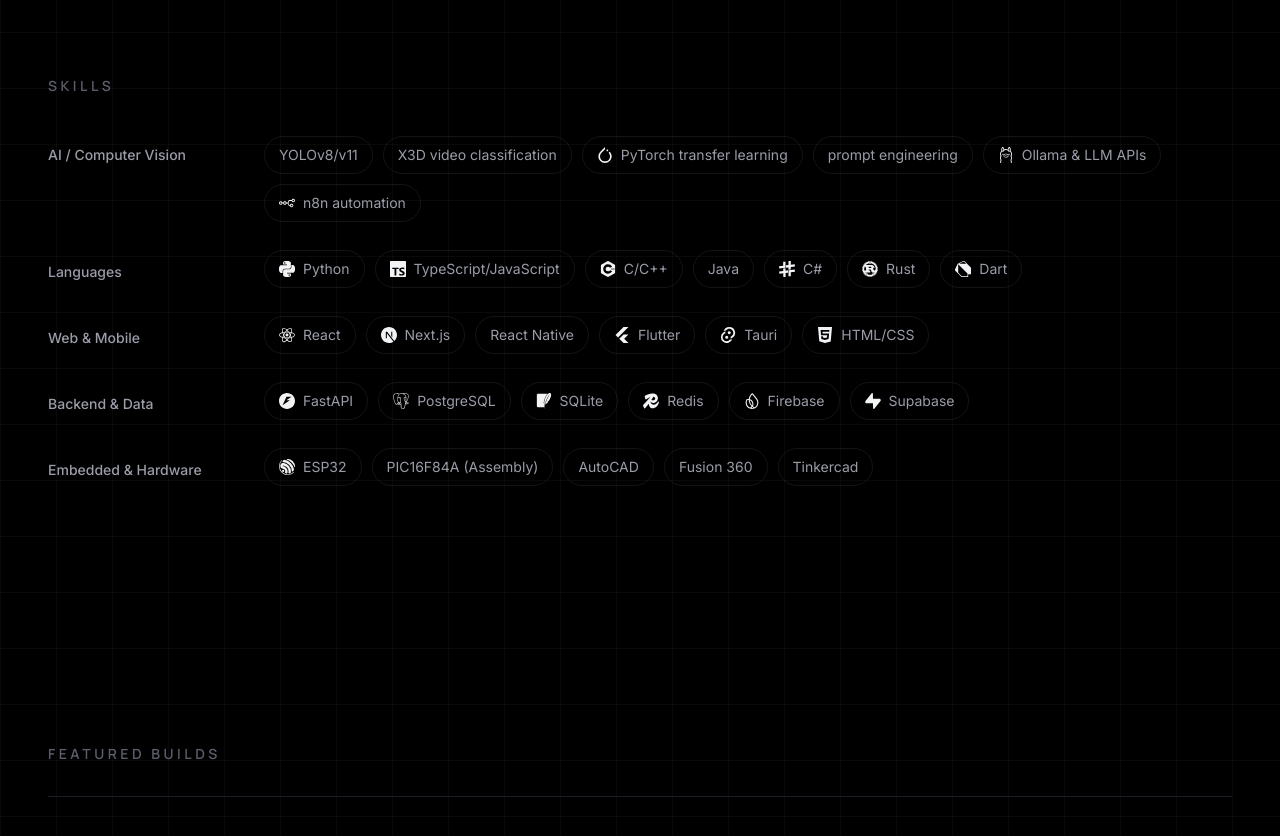
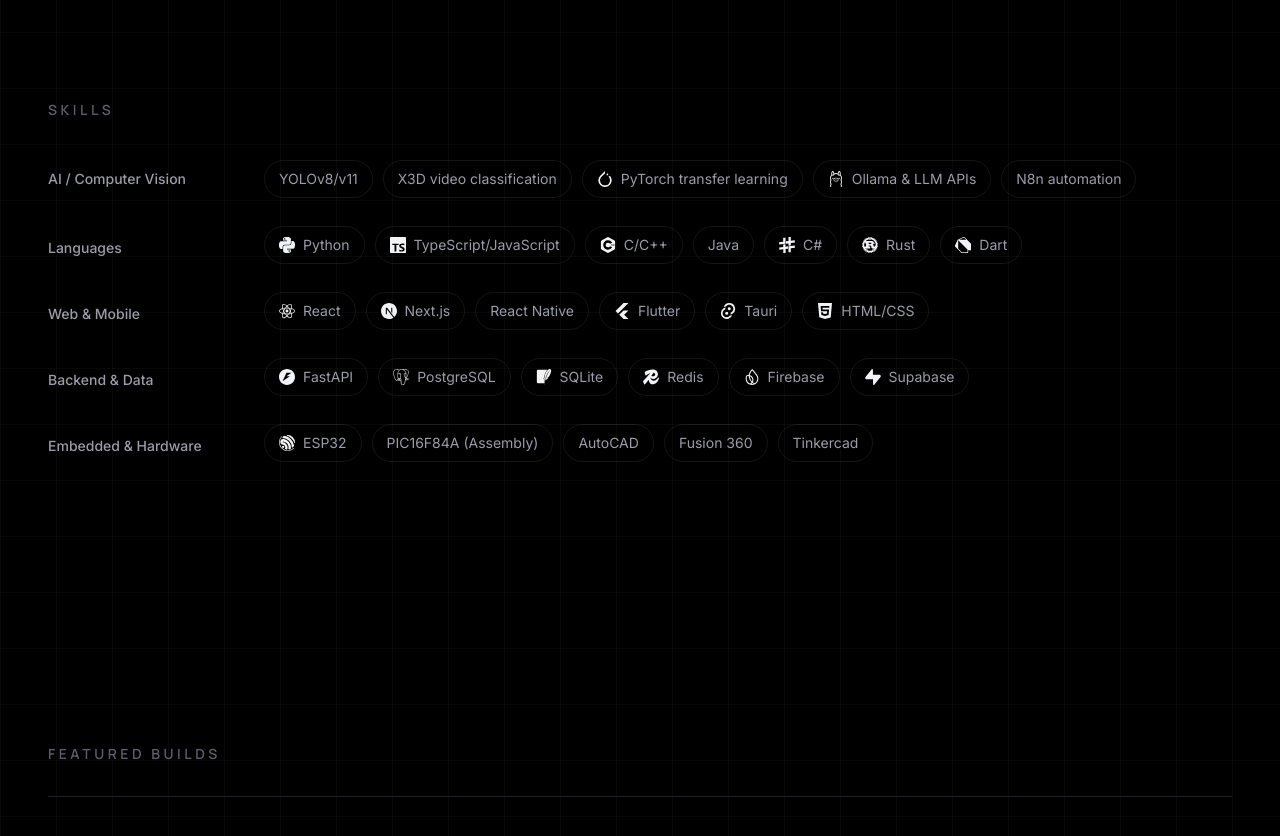
Before and after one commit to unknowndevice077/portfolio, a Next.js app: page / in a window 1280 px wide. Shown: the part 920-1756 px from the top of the page. Built offline with nearby package versions, Linux system fonts and the light colour scheme.

Commit message:
something removed

```diff
--- a/app/page.tsx
+++ b/app/page.tsx
@@ -9,7 +9,7 @@
 import { projects } from "./data/projects";
 
 const skillGroups: [string, string[]][] = [
-  ["AI / Computer Vision", ["YOLOv8/v11", "X3D video classification", "PyTorch transfer learning", "prompt engineering", "Ollama & LLM APIs", "n8n automation"]],
+  ["AI / Computer Vision", ["YOLOv8/v11", "X3D video classification", "PyTorch transfer learning", "Ollama & LLM APIs", "N8n automation"]],
   ["Languages", ["Python", "TypeScript/JavaScript", "C/C++", "Java", "C#", "Rust", "Dart"]],
   ["Web & Mobile", ["React", "Next.js", "React Native", "Flutter", "Tauri", "HTML/CSS"]],
   ["Backend & Data", ["FastAPI", "PostgreSQL", "SQLite", "Redis", "Firebase", "Supabase"]],
```
